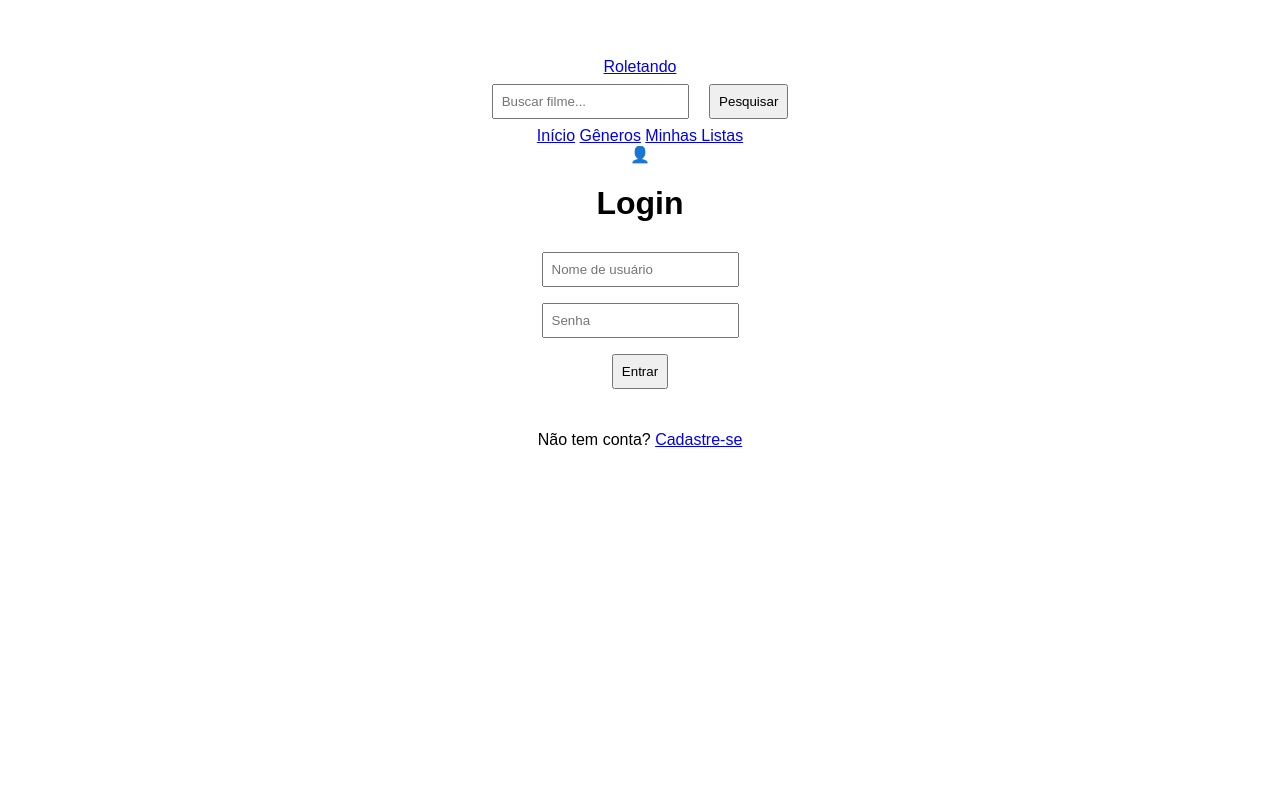
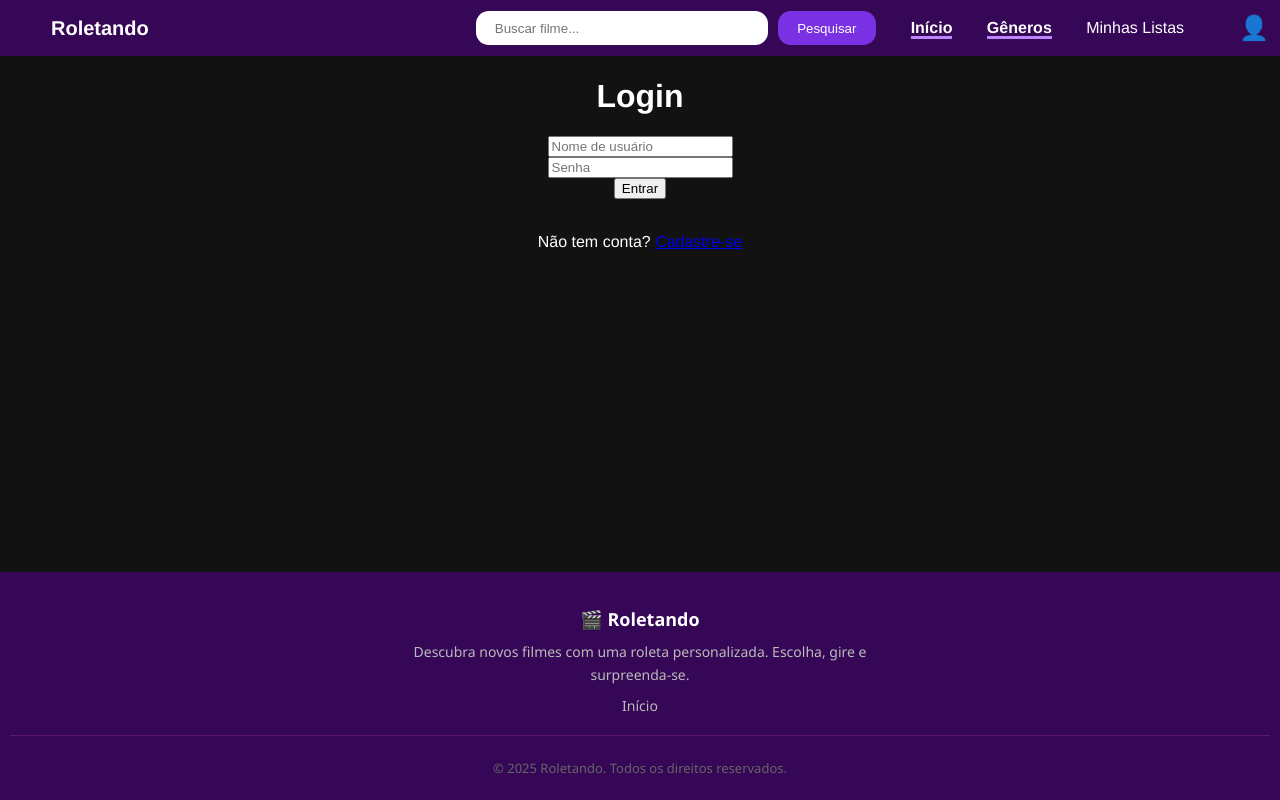
Before and after one commit to juliauser/filmroulette, a plain HTML site: page login.html in a window 1280 px wide. Drawn offline with Linux system fonts and the light colour scheme.

Commit message:
Novo design footer

```diff
--- a/login.html
+++ b/login.html
@@ -3,10 +3,8 @@
 <head>
   <meta charset="UTF-8">
   <title>Login</title>
-  <style>
-    body { text-align: center; padding: 50px; font-family: sans-serif; }
-    input, button { padding: 0.5rem; margin: 0.5rem; }
-  </style>
+  <meta name="viewport" content="width=device-width, initial-scale=1.0">
+  <link rel="stylesheet" href="style.css">
 </head>
 <body>
 
@@ -24,14 +22,14 @@
     </nav>
     <div class="profile-icon">👤</div>
   </header>
-
+  <main>
   <h1>Login</h1>
   <input type="text" id="username" placeholder="Nome de usuário"><br>
   <input type="password" id="password" placeholder="Senha"><br>
   <button onclick="login()">Entrar</button><br><br>
 
   <p>Não tem conta? <a href="register.html">Cadastre-se</a></p>
-
+  </main>
   <script>
     function login() {
       const username = document.getElementById('username').value.trim();
@@ -47,16 +45,26 @@
         alert('Usuário ou senha inválidos!');
       }
     }
+</script>
+    <!-- Rodapé -->
+  <footer class="custom-footer">
+  <div class="footer-top">
+    <div class="footer-about">
+      <h2>🎬 Roletando</h2>
+      <p>Descubra novos filmes com uma roleta personalizada. Escolha, gire e surpreenda-se.</p>
+    </div>
 
-    <!-- Rodapé -->
-  <footer class="footer">
-    <button class="button-btn">Contato</button>
-    <div class="footer-things">
-      <p>&copy; 2025 Roletando. </p>
+    <div class="footer-links">
+      <ul>
+        <li><a href="#">Início</a></li>
+      </ul>
     </div>
-  </footer>
+  </div>
 
-  </script>
+  <div class="footer-bottom">
+    <p>&copy; 2025 Roletando. Todos os direitos reservados.</p>
+  </div>
+</footer>
 
 </body>
 </html>
--- a/script.js
+++ b/script.js
@@ -1,4 +1,4 @@
-const API_TOKEN = 'x';
+const API_TOKEN = 'eyJhbGciOiJIUzI1NiJ9.eyJhdWQiOiJlNGQyYmU3YmU4ZDc3NDAxNjBkM2Y5YjJhNTg2MGUzYiIsIm5iZiI6MTc0ODgwMjE4MC42OTgsInN1YiI6IjY4M2M5YTg0OWQzYzgzMjU1NTI4OGMzZSIsInNjb3BlcyI6WyJhcGlfcmVhZCJdLCJ2ZXJzaW9uIjoxfQ.I3vkGUePNaq8IvW_vEB795js7lzNYSAt5gYiFkCGaEA';
 
 let currentPage = 1;
 let totalPages = 1;
--- a/style.css
+++ b/style.css
@@ -14,6 +14,9 @@ body, html {
     position: relative;
 }
 
+main {
+    flex-grow: 1;
+}
 .navbar {
     display: flex;
     align-items: center;
@@ -425,6 +428,7 @@ body, html {
     gap: 2rem;
     padding: 2rem;
     flex-wrap: wrap;
+    flex-grow: 1;
     justify-content: center;
 }
 
@@ -577,35 +581,59 @@ body, html {
     color: #987aad;
 }
 
-.footer {
-    background-color: #350756;
-    color: white;
-    padding: 20px;
-    text-align: center;
-    display: flex;
-    justify-content: space-between;
-    align-items: center;
-    flex-wrap: wrap;
-    min-height: 70px;
-    width: 100%;
-    box-sizing: border-box;
+.custom-footer {
+  background-color: #350756;
+  color: #bbb;
+  font-size: 14px;
+  padding: 20px 10px 10px;
+  font-family: 'Segoe UI', sans-serif;
+  text-align: center;
 }
 
-.footer .button-btn {
-    padding: 0.8rem 1.0rem;
-    font-size: 1rem;
-    background-color: #7a30e3;
-    color: #fff;
-    border: none;
-    border-radius: 1rem;
-    cursor: pointer;
-    transition: background-color 0.3s ease;
-    height: 50px;
-    margin: 5px 0;
+.footer-top {
+  display: flex;
+  flex-direction: column;
+  align-items: center;
+  gap: 10px;
+  margin-bottom: 20px;
 }
 
-.footer .button-btn:hover {
-    background-color: #20013f;
+.footer-about h2 {
+  color: #fff;
+  font-size: 18px;
+  margin-bottom: 10px;
+}
+
+.footer-about p {
+  max-width: 500px;
+  line-height: 1.6;
+  margin: 0 auto;
+}
+
+.footer-links ul {
+  list-style: none;
+  padding: 0;
+  margin: 0;
+  display: flex;
+  gap: 10px;
+  justify-content: center;
+}
+
+.footer-links ul li a {
+  color: #bbb;
+  text-decoration: none;
+  transition: color 0.2s ease;
+}
+
+.footer-links ul li a:hover {
+  color: #fff;
+}
+
+.footer-bottom {
+  border-top: 1px solid #61146b;
+  padding-top: 10px;
+  font-size: 13px;
+  color: #666;
 }
 
 .return-to-top-btn {
```
Also changed, not shown: genre.html (+17 -5 lines), genrelist.html (+17 -6 lines), index.html (+17 -5 lines), profile.html (+17 -5 lines), register.html (+22 -15 lines), search.html (+17 -5 lines).
